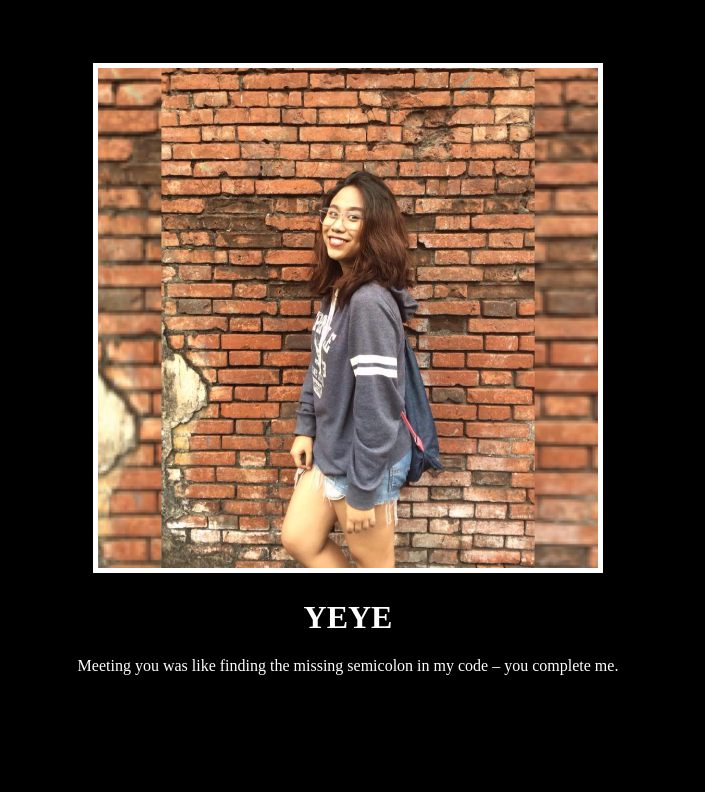
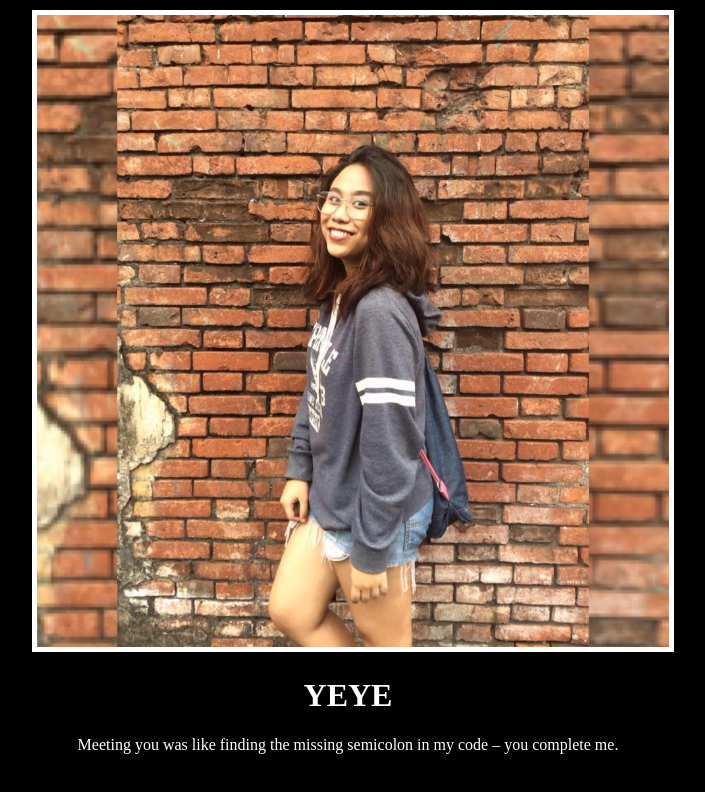
Before and after one commit to cryptonym1/Meme-practice, a plain HTML site: page index.html in a window 1280 px wide. Shown: the whole page, without its empty margins (292-997 px from the left). Drawn offline with Linux system fonts and the light colour scheme.

Commit message:
Update style.css

```diff
--- a/style.css
+++ b/style.css
@@ -5,18 +5,21 @@ html
 
 img
 {
-    height: 500px;
     border: 5px solid white;
+    width: 100%;
 }
 
 #poster
 {
     color: white;
+    margin-top: 10px;
+    width: 50%;
+    margin-left: 25%;
     text-align: center;
-    margin-top: 5%;
 }
 
 h1
 {
     text-transform: uppercase;
+    font-family: 'Libre Baskerville', serif;
 }
```
